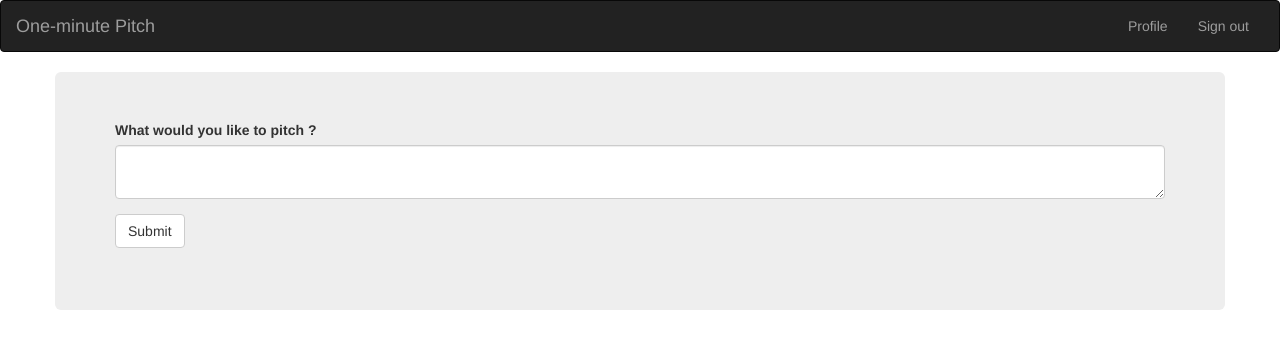
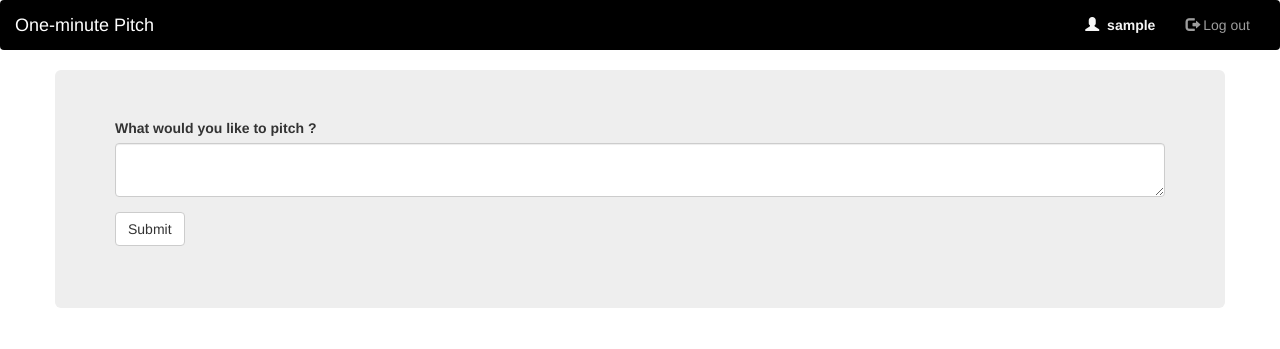
Before and after one commit to OwenMur21/One-Pitch, a Flask app: page /joke/new-joke/ in a window 1280 px wide. Shown: the top 349 px of the page. Run offline with Flask 2, Linux system fonts and the light colour scheme; the visitor is signed in with stand-in values (Sample User, id 1); data comes from the database, SQL or seed files in the repository; some libraries are stand-ins or nearby versions.

Commit message:
Update navbar.html

```diff
--- a/app/templates/navbar.html
+++ b/app/templates/navbar.html
@@ -1,4 +1,5 @@
-    <div class="navbar navbar-inverse" role="navigation">
+
+<div class="navbar navbar-inverse" role="navigation" style="background-color:black; border:black;">
   <div class="container-fluid">
     <div class="navbar-header">
       <button type="button" class="navbar-toggle" data-toggle="collapse" data-target=".navbar-collapse">
@@ -12,11 +13,12 @@
     <div class="navbar-collapse collapse">
       <ul class="nav navbar-nav navbar-right">
         {% if current_user.is_authenticated %}
-                  <li><a href="{{url_for('main.profile',uname=current_user.username)}}">Profile</a></li>
-                  <li><a href="{{url_for('auth.logout')}}">Sign out</a></li>
+        <li><a href="{{url_for('main.profile',uname=current_user.username)}}" class="profile" style="color:black; font-weight:bolder;">Profile</a></li>
+        <li><a href="{{url_for('main.profile',uname=current_user.username)}}" class="user"style="color:whitesmoke; font-weight:bolder;"><span class="glyphicon glyphicon-user"></span> &nbsp;{{current_user.username}}</a></li>
+        <li><a href="{{url_for('auth.logout')}}" class="logout"><span class="glyphicon glyphicon-log-out"></span>&nbsp;Log out</a></li>
         {% else %}
-                  <li><a href="{{url_for('auth.login')}}">Sign in</a></li>
-                  {%endif%}
+        <li><a href="{{url_for('auth.login')}}" class="login"><span class="glyphicon glyphicon-log-in"></span>&nbsp; Log in</a></li>
+        {% endif %}
       </ul>
     </div>
 
```
Lines whose indentation alone changed are shown as unchanged.
